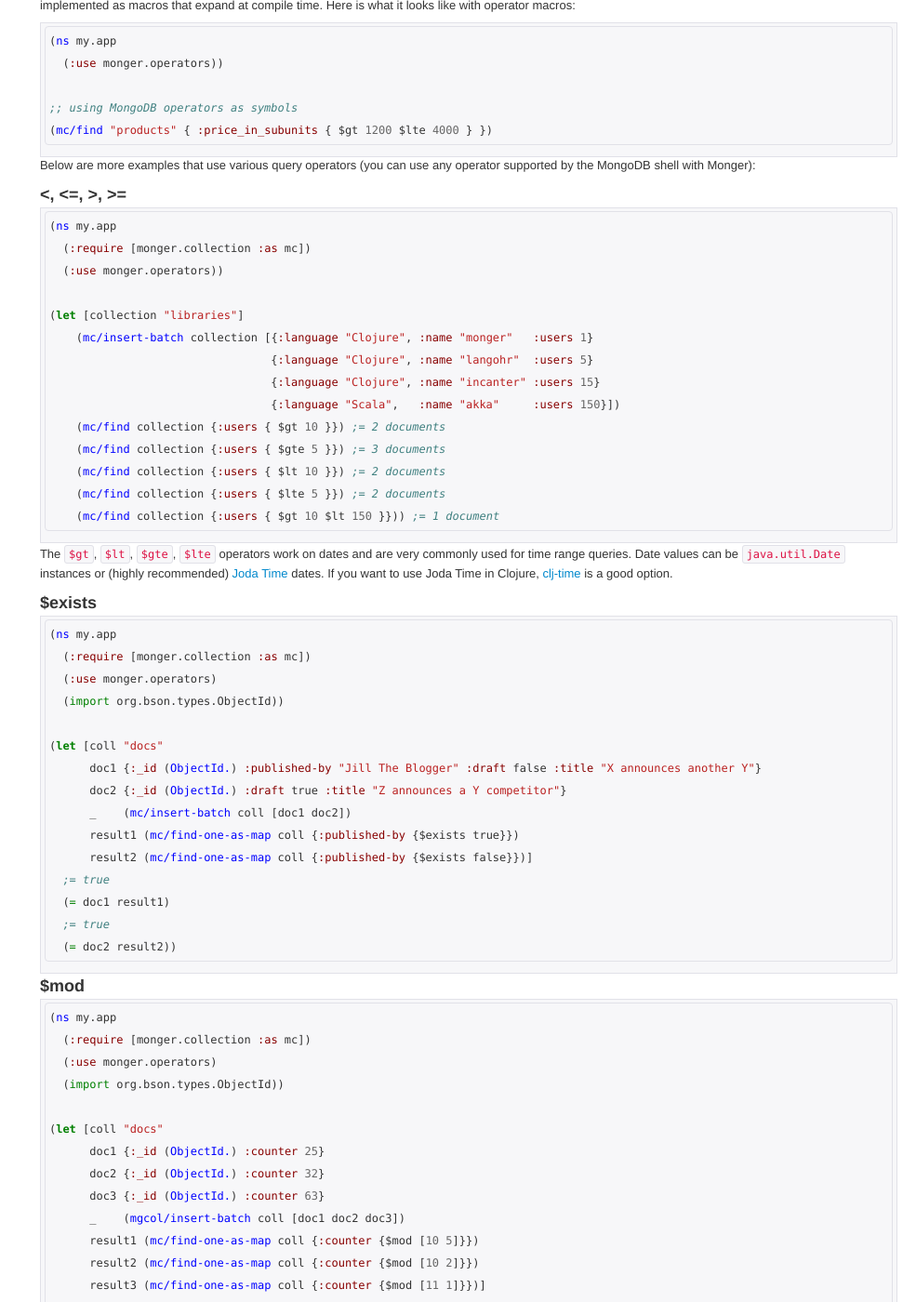
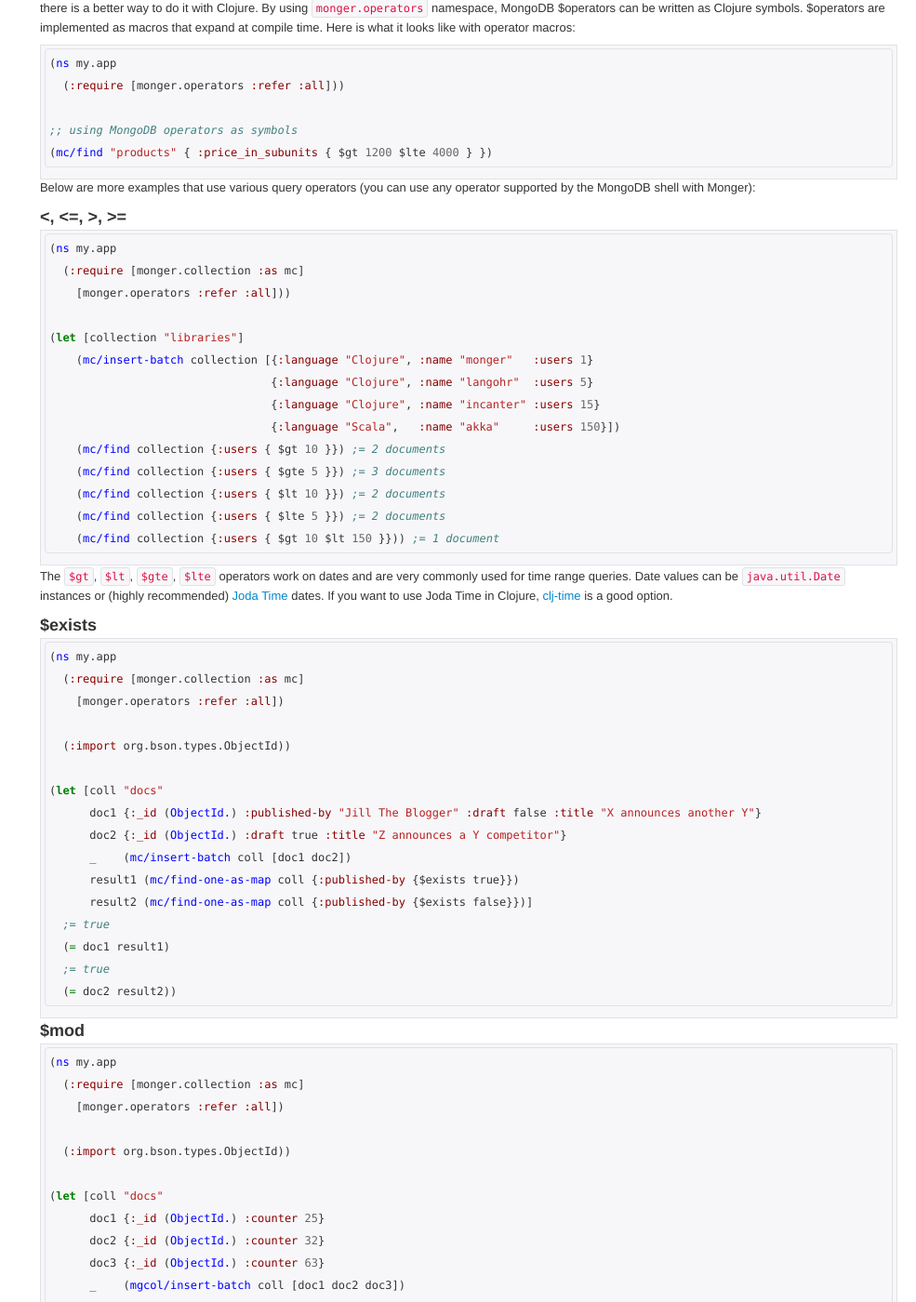
Before and after one commit to clojurewerkz/monger.docs, a Jekyll site: the page built from articles/querying.md, in a window 1280 px wide and 1400 px high, scrolled down 3459 px. Shown: the whole window at 93% size, without its empty margins (295-1280 px from the left). Built offline with Jekyll 4.4.1, drawn with Linux system fonts in a browser that asks for light colours; some web fonts are replaced; comment, search, counter and statistics services are not loaded; some of the changed text lies outside the part shown.

Commit message:
Don't use :use, correct an ns macro typo in a few places

````diff
--- a/articles/querying.md
+++ b/articles/querying.md
@@ -62,8 +62,8 @@ Each element of the sequence is a `com.mongodb.DBObject` instance. They can be t
 
 ``` clojure
 (ns my.service.server
-  (:require [monger.collection :as mc])
-  (:use [monger.conversion :only [from-db-object]]))
+  (:require [monger.collection :as mc]
+            [monger.conversion :refer [from-db-object]]))
 
 (mc/insert "documents" {:first_name "John"  :last_name "Lennon"})
 (mc/insert "documents" {:first_name "Ringo" :last_name "Starr"})
@@ -113,8 +113,9 @@ A more convenient way of finding a document by id as Clojure map is `monger.coll
 
 ``` clojure
 (ns my.service.finders
-  (:require [monger.collection :as mc])
-  (:use monger.operators))
+  (:require [monger.collection :as mc]
+    [monger.operators :refer :all])
+)
 
 (let [oid (ObjectId.)]
   (mc/insert "documents" {:_id oid :first_name "John" :last_name "Lennon"})
@@ -235,7 +236,7 @@ compile time. Here is what it looks like with operator macros:
 
 ``` clojure
 (ns my.app
-  (:use monger.operators))
+  (:require [monger.operators :refer :all]))
 
 ;; using MongoDB operators as symbols
 (mc/find "products" { :price_in_subunits { $gt 1200 $lte 4000 } })
@@ -247,8 +248,8 @@ Below are more examples that use various query operators (you can use any operat
 
 ``` clojure
 (ns my.app
-  (:require [monger.collection :as mc])
-  (:use monger.operators))
+  (:require [monger.collection :as mc]
+    [monger.operators :refer :all]))
 
 (let [collection "libraries"]
     (mc/insert-batch collection [{:language "Clojure", :name "monger"   :users 1}
@@ -273,9 +274,10 @@ is a good option.
 
 ``` clojure
 (ns my.app
-  (:require [monger.collection :as mc])
-  (:use monger.operators)
-  (import org.bson.types.ObjectId))
+  (:require [monger.collection :as mc]
+    [monger.operators :refer :all])
+
+  (:import org.bson.types.ObjectId))
 
 (let [coll "docs"
       doc1 {:_id (ObjectId.) :published-by "Jill The Blogger" :draft false :title "X announces another Y"}
@@ -294,9 +296,10 @@ is a good option.
 
 ``` clojure
 (ns my.app
-  (:require [monger.collection :as mc])
-  (:use monger.operators)
-  (import org.bson.types.ObjectId))
+  (:require [monger.collection :as mc]
+    [monger.operators :refer :all])
+
+  (:import org.bson.types.ObjectId))
 
 (let [coll "docs"
       doc1 {:_id (ObjectId.) :counter 25}
@@ -319,8 +322,8 @@ is a good option.
 
 ``` clojure
 (ns my.app
-  (:require [monger.collection :as mc])
-  (:use monger.operators))
+  (:require [monger.collection :as mc]
+    [monger.operators :refer :all]))
 
 (let [collection "libraries"]
     (mc/insert-batch collection [{:language "Ruby",    :name "mongoid"  :users 1}
@@ -336,8 +339,9 @@ is a good option.
 
 ``` clojure
 (ns my.app
-  (:require [monger.collection :as mc])
-  (:use monger.operators))
+  (:require [monger.collection :as mc]
+    [monger.operators :refer :all])
+)
 
 (let [collection "libraries"]
     (mgcol/insert-batch collection [{:language "Clojure" :tags ["functional"]}
@@ -360,8 +364,8 @@ is a good option.
 
 ``` clojure
 (ns my.app
-  (:require [monger.collection :as mc])
-  (:use monger.operators))
+  (:require [monger.collection :as mc]
+    [monger.operators :refer :all]))
 
 (let [collection "libraries"]
     (mgcol/insert-batch collection [{ :language "Ruby",    :name "mongoid"  :users 1}
@@ -384,8 +388,8 @@ is a good option.
 
 ``` clojure
 (ns my.app
-  (:require [monger.collection :as mc])
-  (:use monger.operators))
+  (:require [monger.collection :as mc]
+    [monger.operators :refer :all]))
 
 (let [collection "libraries"]
     (mc/insert-batch collection [{:language "Ruby"    :name "Mongoid"  :users 1}
@@ -409,8 +413,9 @@ is a good option.
 
 ``` clojure
 (ns my.app
-  (:require [monger.collection :as mc])
-  (:use monger.operators))
+  (:require [monger.collection :as mc]
+    [monger.operators :refer :all])
+)
 
 (let [collection "people"]
     (mc/insert-batch collection [{:name "Bob" :comments [{:text "Nice!" :rating 1}
@@ -438,8 +443,8 @@ These and other examples of Monger finders in one gist:
 
 ``` clojure
 (ns my.service.finders
-  (:require [monger.collection :as mc])
-  (:use monger.operators))
+  (:require [monger.collection :as mc]
+    [monger.operators :refer :all]))
 
 ;; find one document by id, as Clojure map
 (mc/find-map-by-id "documents" (ObjectId. "4ec2d1a6b55634a935ea4ac8"))
@@ -518,7 +523,7 @@ Sorting documents are specified exactly as they are in the MongoDB shell (1 for
 ``` clojure
 (ns my.service.server
   (:refer-clojure :exclude [sort find])
-  (:use monger.query))
+  (:require [monger.query :refer :all]))
 
 ;; find top 10 scores that will be returned as Clojure maps
 (with-collection "scores"
@@ -552,7 +557,7 @@ Using `skip` and `limit` to do pagination in the query DSL is so common that Mon
 ``` clojure
 (ns my.service.server
   (:refer-clojure :exclude [sort find])
-  (:use monger.query))
+  (:require [monger.query :refer :all]))
 
 ;; find top 10 scores
 (with-collection "scores"
@@ -579,7 +584,7 @@ in slightly out of date data to be returned):
 ``` clojure
 (ns my.service.server
   (:refer-clojure :exclude [sort find])
-  (:use monger.query)
+  (:require [monger.query :refer :all])
   (:import com.mongodb.ReadPreference))
 
 ;; reads from primary (master) to guarantee consistency
@@ -619,7 +624,8 @@ Here is how to snapshot a cursor with Monger query DSL:
 ``` clojure
 (ns my.service.server
   (:refer-clojure :exclude [sort find])
-  (:use monger.query monger.operators))
+  (:require [monger.query :refer :all]
+            [monger.operators :refer :all]))
 
 ;; performs a snapshotted query
 (with-collection "documents"
@@ -635,7 +641,8 @@ While not necessary in most cases, it is possible to force query to use the give
 ``` clojure
 (ns my.service.server
   (:refer-clojure :exclude [sort find])
-  (:use monger.query [monger.operators :only [$gt $lt]])
+  (:require [monger.query :refer :all]
+            [monger.operators :refer [$gt $lt]])
   (:import com.mongodb.ReadPreference))
 
 (with-collection coll
@@ -658,7 +665,8 @@ number of documents returned by the server:
 ``` clojure
 (ns my.service.server
   (:refer-clojure :exclude [sort find])
-  (:use monger.query [monger.operators :only [$gt $lt]]))
+  (:require [monger.query :refer :all]
+            [monger.operators :refer [$gt $lt]]))
 
 (with-collection coll
                   (find {:age_in_days {$gt 365}})
````
Also changed, not shown: articles/updating.md (+19 -18 lines).
